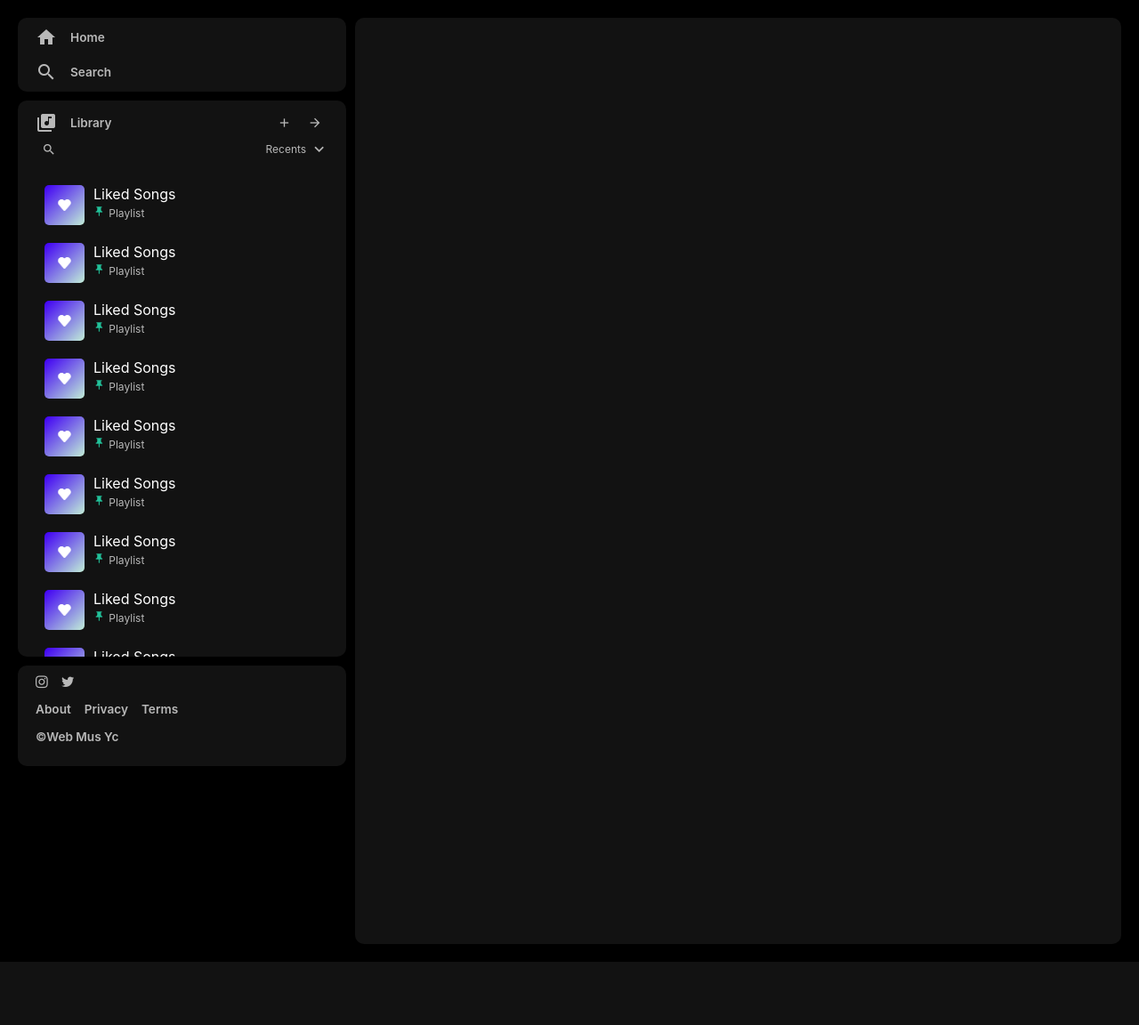
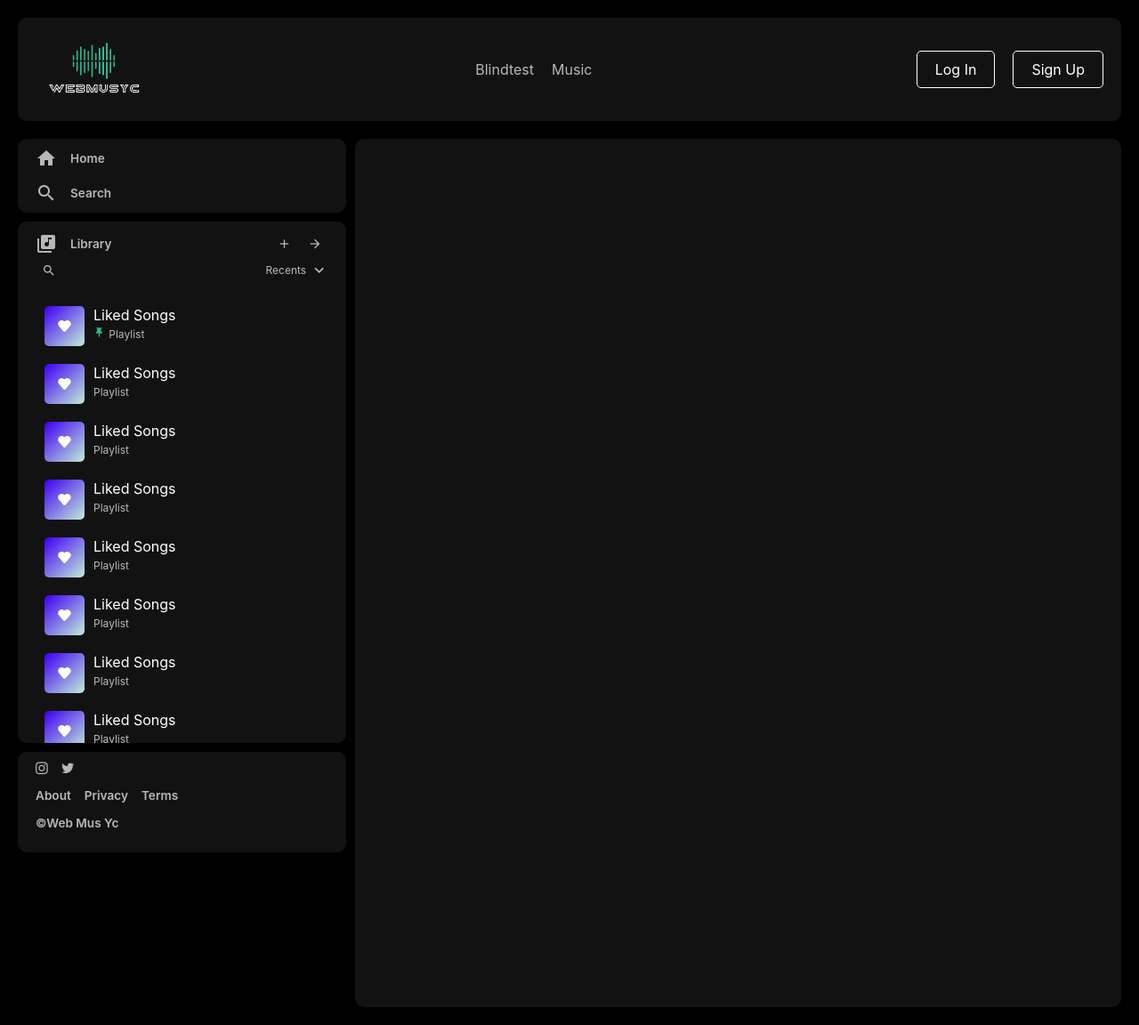
Before and after one commit to EtienneLm/Ydiscover-Web-Music, a Flask app: template templates/home.html in a window 1280 px wide. Shown: the whole page at 89% size. Before the commit the page ends 1081 px from the top, so only its background shows below. Run offline with Flask 3, Linux system fonts and the light colour scheme; the template is opened without the code that fills it, so the values that code supplies are empty.

Commit message:
header2.0

```diff
--- a/static/main.css
+++ b/static/main.css
@@ -9,6 +9,7 @@
     --back: #232323;
     --light: #B8B8B8;
     --musyc: #22C29A;
+    --musyc2: #B453DE;
     --padd: 10px 20px;
     --radius:10px;
 }
@@ -19,6 +20,80 @@ body {
     color: white;
     padding: 20px;
 }
+
+/* debut header */
+header {
+    display: flex;
+    align-items: center;
+    justify-content: space-between;
+    background: var(--grey);
+    border-radius: var(--radius);
+    padding: var(--padd);
+    margin-bottom: 20px;
+}
+
+nav {
+    display: flex;
+    flex-direction: row;
+    gap: 20px;
+}
+
+nav a {
+    color: var(--light);
+    text-decoration: none;
+    transition: .2s ease;
+}
+
+nav a:hover {
+    color: var(--musyc);
+}
+
+.user-options {
+    display: flex;
+    align-items: center;
+    gap: 20px;
+}
+
+.user-options a {
+    gap: 10px;
+}
+
+.logo img {
+    max-height: 130px;
+    max-width: 130px;
+}
+
+.login {
+    border: white 1px solid;
+    padding: 10px 20px;
+    border-radius: 5px;
+}
+
+.login a {
+    color: white;
+    text-decoration: none;
+    transition: .2s ease;
+}
+
+.signup{
+    padding: 10px 20px;
+    border-radius: 5px;
+    border: white 1px solid;
+}
+
+.signup a {
+    color: white;
+    text-decoration: none;
+    transition: .2s ease;
+}
+
+.login:hover, .signup:hover {
+    background-color: var(--musyc2);
+    transform: scale(1.1);
+}
+
+/* fin header */
+
 
 .view {
     display: flex;
--- a/templates/home.html
+++ b/templates/home.html
@@ -6,11 +6,28 @@
     <link href="https://fonts.googleapis.com/icon?family=Material+Icons" rel="stylesheet">
     <link rel="stylesheet" href="https://cdnjs.cloudflare.com/ajax/libs/font-awesome/4.7.0/css/font-awesome.min.css">
     <link rel="stylesheet" href="../static/main.css" type="text/css">
+    <link rel="icon" type="image/x-icon" href="../static/templates/WebMusYc.png">
     <title>Web Mus Yc</title>
 </head>
 <body>
-
-    <!-- fin header -->
+    <header>
+        <div class="logo">
+            <a href="home.html"> <img src="../static/templates/WebMusYc.png" alt="logo"></a>
+        </div>
+        <nav>
+            <a href="#">Blindtest</a>
+            <a href="#">Music</a>
+        </nav>
+        <div class="user-options">
+            <div class="login">
+                <a href="#">Log In</a>
+            </div>
+            <div class="signup">
+                <a href="#">Sign Up</a>
+            </div>
+        </div>
+    </header>
+<!-- fin header -->
     <main>
     <div class="view">
         <div class="side">
@@ -52,19 +69,7 @@
                     <div>
                         <div class="playlist">
                             <div>
-                                <img src="../static/liked.png" alt="">
-                            </div>
-                            <div class="playlist-meta">
-                                <a href="/">Liked Songs</a>
-                                <div>
-                                    <span class="material-icons">push_pin</span>
-                                    <span class="artist">Playlist</span>
-                                </div>
-                            </div>
-                        </div>
-                        <div class="playlist">
-                            <div>
-                                <img src="../static/liked.png" alt="">
+                                <img src="../static/templates/liked.png" alt="">
                             </div>
                             <div class="playlist-meta">
                                 <a href="/">Liked Songs</a>
@@ -75,100 +80,91 @@
                             </div>
                         </div><div class="playlist">
                             <div>
-                                <img src="../static/liked.png" alt="">
+                                <img src="../static/templates/liked.png" alt="">
                             </div>
                             <div class="playlist-meta">
                                 <a href="/">Liked Songs</a>
                                 <div>
-                                    <span class="material-icons">push_pin</span>
                                     <span class="artist">Playlist</span>
                                 </div>
                             </div>
                         </div><div class="playlist">
                             <div>
-                                <img src="../static/liked.png" alt="">
+                                <img src="../static/templates/liked.png" alt="">
                             </div>
                             <div class="playlist-meta">
                                 <a href="/">Liked Songs</a>
                                 <div>
-                                    <span class="material-icons">push_pin</span>
                                     <span class="artist">Playlist</span>
                                 </div>
                             </div>
                         </div><div class="playlist">
                             <div>
-                                <img src="../static/liked.png" alt="">
+                                <img src="../static/templates/liked.png" alt="">
                             </div>
                             <div class="playlist-meta">
                                 <a href="/">Liked Songs</a>
                                 <div>
-                                    <span class="material-icons">push_pin</span>
                                     <span class="artist">Playlist</span>
                                 </div>
                             </div>
                         </div><div class="playlist">
                             <div>
-                                <img src="../static/liked.png" alt="">
+                                <img src="../static/templates/liked.png" alt="">
                             </div>
                             <div class="playlist-meta">
                                 <a href="/">Liked Songs</a>
                                 <div>
-                                    <span class="material-icons">push_pin</span>
                                     <span class="artist">Playlist</span>
                                 </div>
                             </div>
                         </div><div class="playlist">
                             <div>
-                                <img src="../static/liked.png" alt="">
+                                <img src="../static/templates/liked.png" alt="">
                             </div>
                             <div class="playlist-meta">
                                 <a href="/">Liked Songs</a>
                                 <div>
-                                    <span class="material-icons">push_pin</span>
                                     <span class="artist">Playlist</span>
                                 </div>
                             </div>
                         </div><div class="playlist">
                             <div>
-                                <img src="../static/liked.png" alt="">
+                                <img src="../static/templates/liked.png" alt="">
                             </div>
                             <div class="playlist-meta">
                                 <a href="/">Liked Songs</a>
                                 <div>
-                                    <span class="material-icons">push_pin</span>
                                     <span class="artist">Playlist</span>
                                 </div>
                             </div>
                         </div><div class="playlist">
                             <div>
-                                <img src="../static/liked.png" alt="">
+                                <img src="../static/templates/liked.png" alt="">
                             </div>
                             <div class="playlist-meta">
                                 <a href="/">Liked Songs</a>
                                 <div>
-                                    <span class="material-icons">push_pin</span>
                                     <span class="artist">Playlist</span>
                                 </div>
                             </div>
                         </div><div class="playlist">
                             <div>
-                                <img src="../static/liked.png" alt="">
+                                <img src="../static/templates/liked.png" alt="">
                             </div>
                             <div class="playlist-meta">
                                 <a href="/">Liked Songs</a>
                                 <div>
-                                    <span class="material-icons">push_pin</span>
                                     <span class="artist">Playlist</span>
                                 </div>
                             </div>
                         </div><div class="playlist">
                             <div>
-                                <img src="../static/liked.png" alt="">
+                                <img src="../static/templates/liked.png" alt="">
                             </div>
                             <div class="playlist-meta">
                                 <a href="/">Liked Songs</a>
                                 <div>
-                                    <span class="material-icons">push_pin</span>
                                     <span class="artist">Playlist</span>
                                 </div>
                             </div>
```
Also changed, not shown: static/templates/WebMusYc.png (added), static/templates/liked.png (renamed from static/liked.png).
